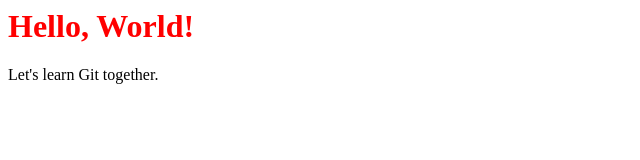
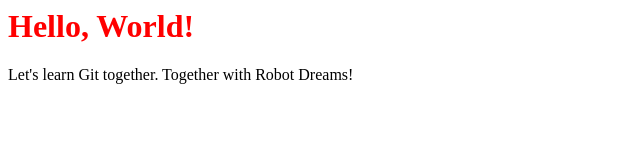
Before and after one commit to SergeyPtica/rd-my-first-repo, a plain HTML site: page index.html in a window 1280 px wide. Shown: the whole page, without its empty margins (0-640 px from the left). Drawn offline with Linux system fonts and the light colour scheme; files that its build step writes are made by us from their sources.

Commit message:
Added one new sentence

```diff
--- a/index.html
+++ b/index.html
@@ -6,6 +6,6 @@
   </head>
   <body>
     <h1>Hello, World!</h1>
-    <p>Let's learn Git together.</p>
+    <p>Let's learn Git together. Together with Robot Dreams!</p>
   </body>
 </html>
```
